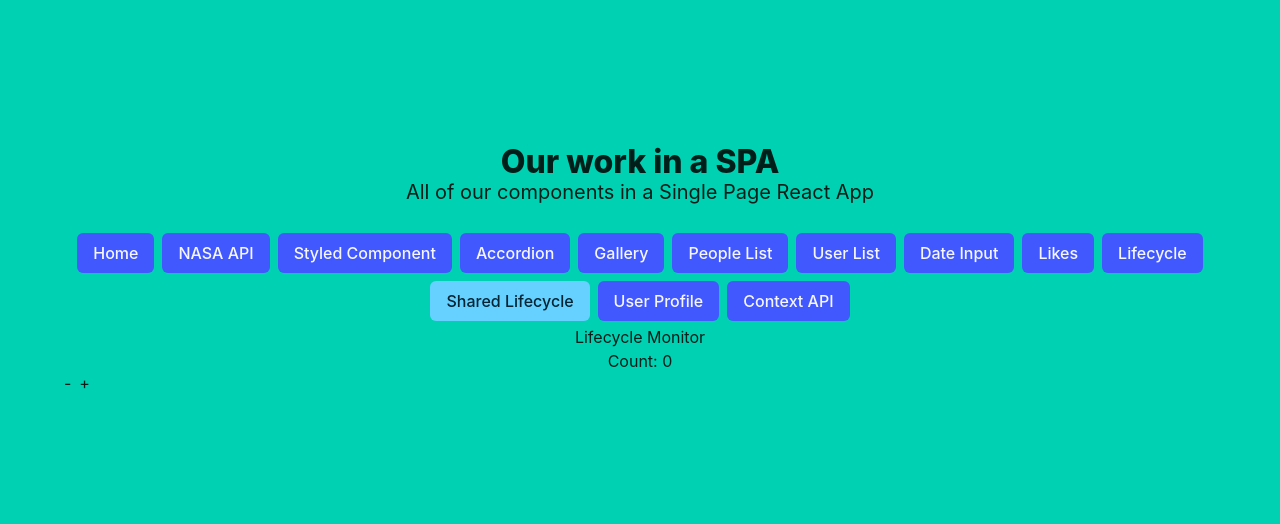
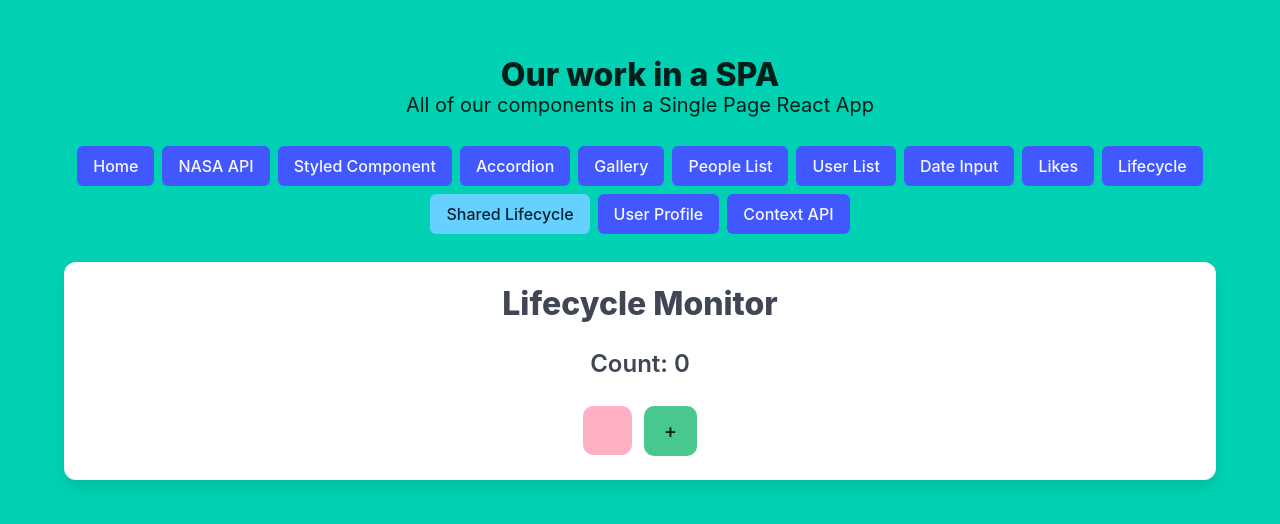
Before and after one commit to Robbo-lab/dip-web-app-react-app-final, a React app: page /lifecycle-shared in a window 1280 px wide. Shown: the part 132-656 px from the top of the page. Built offline with nearby package versions, Linux system fonts and the light colour scheme.

Commit message:
feat: update compoents

```diff
--- a/src/components/LifeCycle.js
+++ b/src/components/LifeCycle.js
@@ -15,10 +15,10 @@ function Lifecycle() {
   };
 
   return (
-    <div>
-      <h1>Lifecycle Monitor</h1>
-      <p>Count: {count}</p>
-      <button onClick={incrementCount}>Increment</button>
+    <div className="box has-text-text has-text-centered mt-5 p-5">
+      <h1 className="title is-3 has-text-text">Lifecycle Monitor</h1>
+      <p className="is-size-4 has-text-weight-semibold mb-5 has-text-text">Count: {count}</p>
+      <button className="button is-link is-medium" onClick={incrementCount}>Increment</button>
     </div>
   );
 }
--- a/src/components/LifeCycleShared.js
+++ b/src/components/LifeCycleShared.js
@@ -16,8 +16,8 @@ function LifeCycleShared() {
   const decrement = () => setCount((c) => c - 1);
 
   return (
-    <div>
-      <h1>Lifecycle Monitor</h1>
+    <div className="box has-text-text has-text-centered mt-5 p-5">
+      <h1 className="title is-3 has-text-text">Lifecycle Monitor</h1>
 
       {/* Child #1: purely presentational */}
       <CounterDisplay count={count} />
@@ -37,17 +37,17 @@ function LifeCycleShared() {
 
 // Child #1: reads the shared state
 function CounterDisplay({ count }) {
-  return <p>Count: {count}</p>;
+  return <p className="is-size-4 has-text-weight-semibold mb-5 has-text-text">Count: {count}</p>;
 }
 
 // Child #2: updates the shared state via callbacks from the parent
 function CounterControls({ count, onIncrement, onDecrement }) {
   return (
-    <div style={{ display: "flex", gap: "0.5rem", alignItems: "center" }}>
-      <button onClick={onDecrement} disabled={count === 0}>
+    <div className="buttons is-centered">
+      <button className="button is-danger is-outlined is-medium" onClick={onDecrement} disabled={count === 0}>
         -
       </button>
-      <button onClick={onIncrement}>+</button>
+      <button className="button is-success is-medium" onClick={onIncrement}>+</button>
     </div>
   );
 }
--- a/src/components/LikesComponent.js
+++ b/src/components/LikesComponent.js
@@ -8,7 +8,7 @@ export default function LikesComponent() {
   const names = ["Ada Lovelace", "Grace Hopper", "Margaret Hamilton"];
 
   function Header() {
-    return <h2 className="title is-2">Header</h2>;
+    return <h2 className="title is-2 has-text-text">Header</h2>;
   }
 
   function AlertMessage({ like }) {
@@ -41,25 +41,25 @@ export default function LikesComponent() {
 
   return (
     <>
-      <section className="section">
-        <div className="container has-text-centered">
+      <section className="section py-4">
+        <div className="container box has-text-text has-text-centered">
           <Header />
           <div>
-            <ul>
+            <ul className="mb-5">
               {names.map((name) => (
-                <li key={name}>{name}</li>
+                <li key={name} className="py-2 has-text-weight-medium">{name}</li>
               ))}
             </ul>
-            <button className="button" onClick={handleLikeClick}>
+            <button className="button is-success is-medium m-2" onClick={handleLikeClick}>
               Like
             </button>
-            <button className="button" onClick={handleDisLikeClick}>
+            <button className="button is-danger is-medium m-2" onClick={handleDisLikeClick}>
               Dislike
             </button>
           </div>
         </div>
       </section>
-      <section className="section">
+      <section className="section py-4">
         <div className="container has-text-centered">
           <AlertMessage />
         </div>
```
